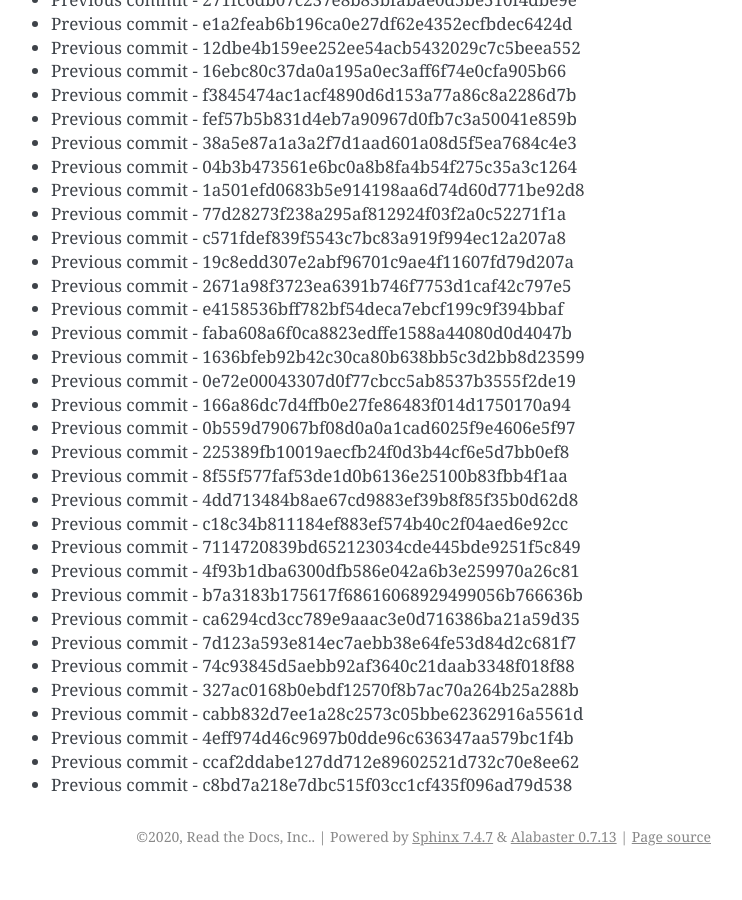
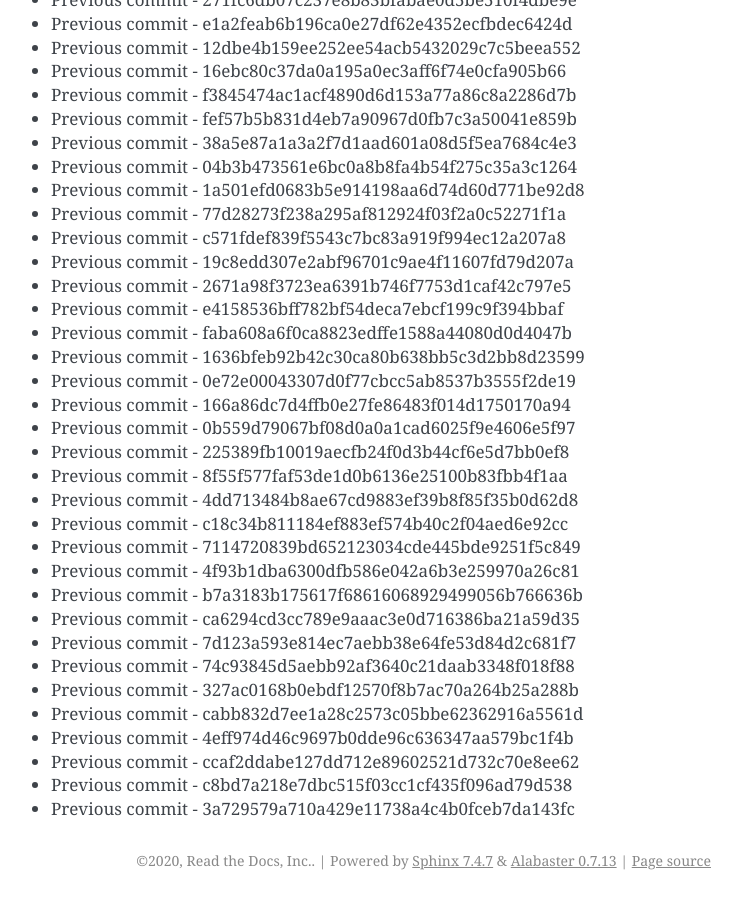
Before and after one commit to readthedocs/rtd-git-stresstest, a Sphinx documentation site: the page built from docs/updates.rst, in a window 1280 px wide and 900 px high, scrolled down 89275 px. Shown: the whole window, without its empty margins (399-1141 px from the left). Built offline with Sphinx 7.4.7, drawn with Linux system fonts in a browser that asks for light colours; before the commit the page ends 90151 px from its top, so only the background shows below that.

Commit message:
Generating commit from previous: 3a729579a710a429e11738a4c4b0fceb7da143fc

```diff
--- a/docs/updates.rst
+++ b/docs/updates.rst
@@ -3783,3 +3783,4 @@ It can be tested for any performance characteristics.
 * Previous commit - 4eff974d46c9697b0dde96c636347aa579bc1f4b
 * Previous commit - ccaf2ddabe127dd712e89602521d732c70e8ee62
 * Previous commit - c8bd7a218e7dbc515f03cc1cf435f096ad79d538
+* Previous commit - 3a729579a710a429e11738a4c4b0fceb7da143fc
```
